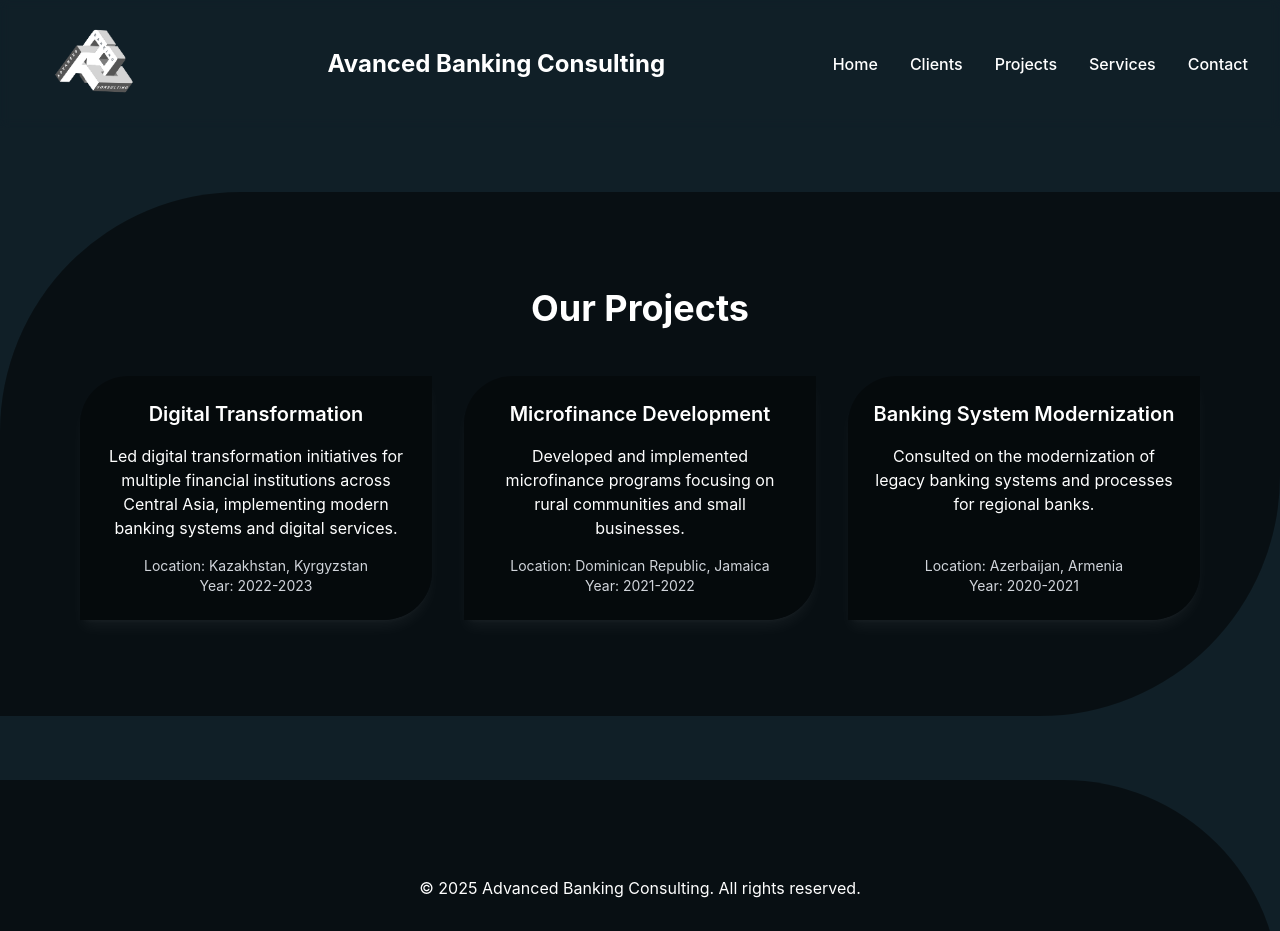
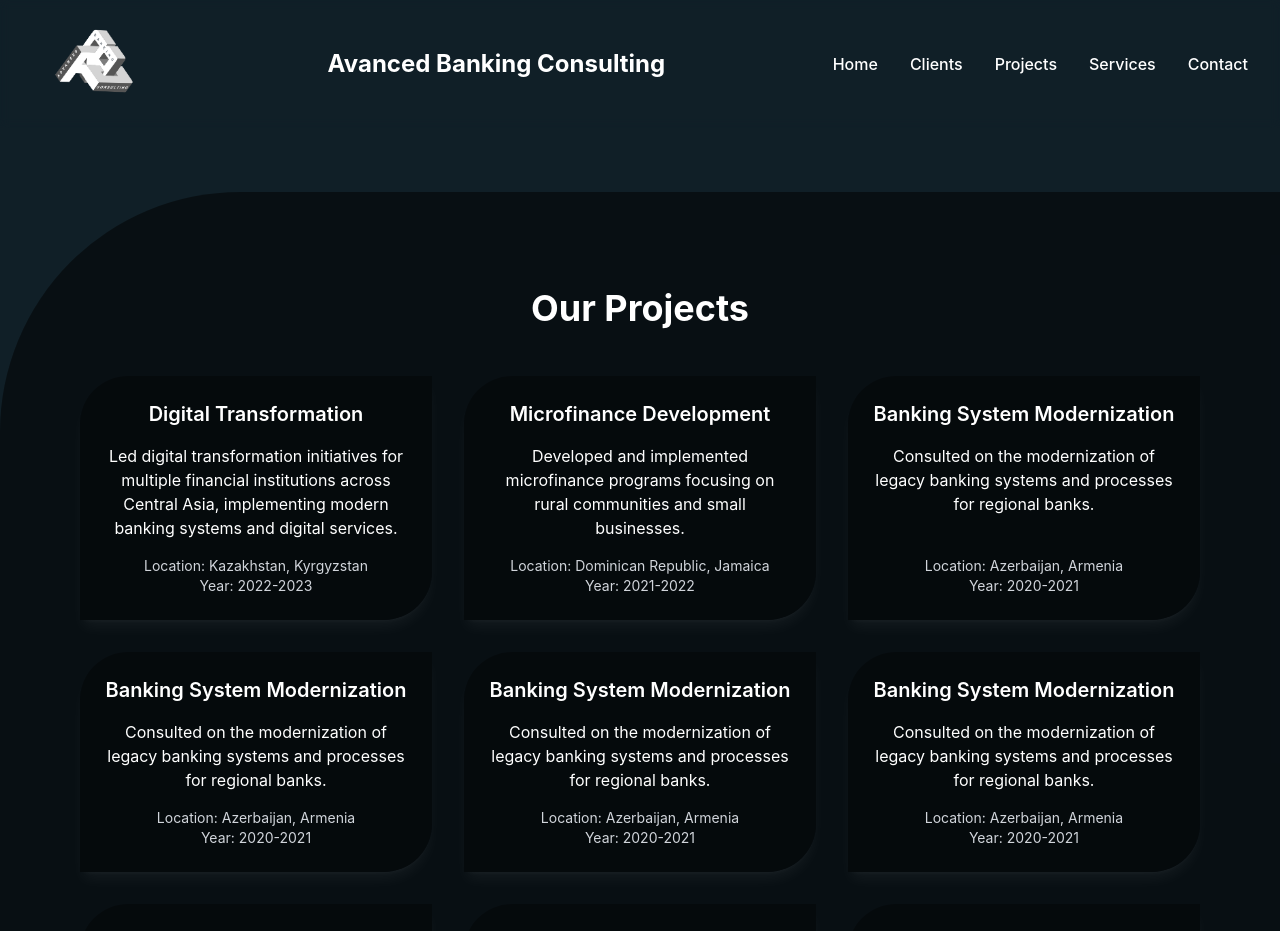
Before and after one commit to tarasshulhan/abc, a React (Vite) app: page /projects in a window 1280 px wide. Shown: the top 931 px of the page. Built offline with nearby package versions, Linux system fonts and the light colour scheme; some icons are missing.

Commit message:
added pages

```diff
--- a/src/App.jsx
+++ b/src/App.jsx
@@ -12,6 +12,7 @@
 import ClientsPage from "./pages/ClientsPage";
 import ProjectsPage from "./pages/ProjectsPage";
 import ServicesPage from "./pages/ServicesPage";
+import ContactPage from "./pages/ContactPage";
 
 function App() {
   return (
@@ -30,6 +31,7 @@
         <Route path="/clients" element={<ClientsPage />} />
         <Route path="/projects" element={<ProjectsPage />} />
         <Route path="/services" element={<ServicesPage />} />
+        <Route path="/contact" element={<ContactPage />} />
       </Routes>
     </Router>
   );
--- a/src/components/About.jsx
+++ b/src/components/About.jsx
@@ -1,7 +1,7 @@
 const About = () => {
   return (
     <div className="bg-black/50">
-    <section id="about" className="py-8">
+    <section id="about" className="pt-16">
           <div className="bg-black/50 p-16 py-24 pb-40 space-y-6 rounded-tr-[15rem] rounded-bl-[15rem]">
           <h2 className="text-3xl md:text-4xl font-bold text-white">
               About Us
@@ -11,22 +11,26 @@
             <p className="text-lg text-white mt-8 mb-8 ">
             Advanced Banking Consulting (ABC) is a boutique consulting firm that applies an innovative, forward-thinking approach to banking and microfinance consulting. Our clients include microfinance companies, credit unions, banks, international financial institutions, and central banks worldwide. We serve them directly or in collaboration with other consulting firms, always selecting the most effective approach to meet their unique needs.
             </p>
+            <a href="/projects">
             <button
-            className="w-full md:w-auto bg-[#11403e] hover:bg-gray-700 text-white font-semibold py-3 px-8 rounded-lg transition duration-300 disabled:opacity-50 disabled:cursor-not-allowed"
+            className="w-full md:w-auto bg-[#203e4f] hover:bg-gray-700 text-white font-semibold py-3 px-8 rounded-lg transition duration-300 disabled:opacity-50 disabled:cursor-not-allowed"
           >
             Projects
           </button>
+            </a>
             </div>
 
             <div className="mt-8 mb-8 bg-black/35 shadow-lg shadow-white/5 p-6 rounded-tr-[3rem] rounded-bl-[3rem] max-w-3xl flex flex-col justify-center items-center">
             <p className="text-lg text-white mt-8 mb-8 ">
             Advanced Banking Consulting (ABC) is a boutique consulting firm that applies an innovative, forward-thinking approach to banking and microfinance consulting. Our clients include microfinance companies, credit unions, banks, international financial institutions, and central banks worldwide. We serve them directly or in collaboration with other consulting firms, always selecting the most effective approach to meet their unique needs.
             </p>
+            <a href="/services">
             <button
-            className="w-full md:w-auto bg-[#11403e] hover:bg-gray-700 text-white font-semibold py-3 px-8 rounded-lg transition duration-300 disabled:opacity-50 disabled:cursor-not-allowed"
+            className="w-full md:w-auto bg-[#203e4f] hover:bg-gray-700 text-white font-semibold py-3 px-8 rounded-lg transition duration-300 disabled:opacity-50 disabled:cursor-not-allowed"
           >
             Services
           </button>
+            </a>
             </div>
           </div>
           </div>
--- a/src/components/Clients.jsx
+++ b/src/components/Clients.jsx
@@ -72,7 +72,7 @@
   ];
 
   return (
-    <section id="clients" className="pt-16 pb-8 bg-black/50">
+    <section id="clients" className="pt-16 bg-black/50">
       <div className="bg-black/50 p-16 py-24 w-[100vw] rounded-tl-[15rem] rounded-br-[15rem]">
         <h2 className="text-3xl md:text-4xl font-bold text-white mb-12 text-center">
           Our Trusted Clients
--- a/src/components/Contact.jsx
+++ b/src/components/Contact.jsx
@@ -59,14 +59,38 @@
     };
 
   return (
-    <section id="contact" className="py-8 bg-black/50 ">
-      <div className="mx-auto bg-black/50 p-16 py-24 pb-40 space-y-6 rounded-tl-[15rem] rounded-br-[15rem]">
+    <section id="contact" className="pt-16 bg-black/50 ">
+      <div className="mx-auto bg-black/50 p-16 py-24 space-y-6 rounded-tl-[15rem] rounded-br-[15rem]">
         <h2 className="text-3xl md:text-4xl font-bold text-white mb-8">
           Contact Us
         </h2>
 
+        <div className="flex flex-col md:flex-row gap-8 mb-8 max-w-6xl mx-auto">
+          <div className="flex items-center justify-evenly gap-3 bg-black/35 shadow-lg shadow-white/5 p-6 rounded-tl-[2rem] rounded-br-[2rem] flex-1">
+            <svg xmlns="http://www.w3.org/2000/svg" fill="none" viewBox="0 0 24 24" strokeWidth={1.5} stroke="currentColor" className="w-6 h-6 text-white">
+              <path strokeLinecap="round" strokeLinejoin="round" d="M21.75 6.75v10.5a2.25 2.25 0 01-2.25 2.25h-15a2.25 2.25 0 01-2.25-2.25V6.75m19.5 0A2.25 2.25 0 0019.5 4.5h-15a2.25 2.25 0 00-2.25 2.25m19.5 0v.243a2.25 2.25 0 01-1.07 1.916l-7.5 4.615a2.25 2.25 0 01-2.36 0L3.32 8.91a2.25 2.25 0 01-1.07-1.916V6.75" />
+            </svg>
+            <div>
+              <a href="mailto:info@businessfacilitators.net" className="text-gray-300 hover:text-white transition-colors">
+                info@abc.com
+              </a>
+            </div>
+          </div>
+
+          <div className="flex items-center justify-evenly gap-3 bg-black/35 shadow-lg shadow-white/5 p-6 rounded-tl-[2rem] rounded-br-[2rem] flex-1">
+            <svg xmlns="http://www.w3.org/2000/svg" fill="none" viewBox="0 0 24 24" strokeWidth={1.5} stroke="currentColor" className="w-6 h-6 text-white">
+              <path strokeLinecap="round" strokeLinejoin="round" d="M2.25 6.75c0 8.284 6.716 15 15 15h2.25a2.25 2.25 0 002.25-2.25v-1.372c0-.516-.351-.966-.852-1.091l-4.423-1.106c-.44-.11-.902.055-1.173.417l-.97 1.293c-.282.376-.769.542-1.21.38a12.035 12.035 0 01-7.143-7.143c-.162-.441.004-.928.38-1.21l1.293-.97c.363-.271.527-.734.417-1.173L6.963 3.102a1.125 1.125 0 00-1.091-.852H4.5A2.25 2.25 0 002.25 4.5v2.25z" />
+            </svg>
+            <div>
+              <a href="tel:+18764124444" className="text-gray-300 hover:text-white transition-colors">
+                +1 (876) 412-4444
+              </a>
+            </div>
+          </div>
+        </div>
+
         <form action={import.meta.env.VITE_FORM_SUBMIT_URL} method="POST" onSubmit={handleSubmit}>
-          <div className="space-y-6 bg-white/10 p-6 mb-16 rounded-tl-[3rem] rounded-br-[3rem] max-w-6xl mx-auto">
+          <div className="space-y-6 bg-black/35 shadow-lg shadow-white/5 p-6 mb-16 rounded-tl-[3rem] rounded-br-[3rem] max-w-6xl mx-auto">
           <div className="grid grid-cols-1 md:grid-cols-2 gap-6">
             <div>
               <label htmlFor="firstName" className="block text-sm font-medium text-white mb-1">
@@ -147,7 +171,6 @@
               <p className="mt-1 text-sm text-red-500">{errors.message}</p>
             )}
           </div>
-          </div>
           <button
             type="submit"
             className="w-full md:w-auto bg-[#203e4f] hover:bg-gray-700 text-white font-semibold py-3 px-8 rounded-lg transition duration-300 disabled:opacity-50 disabled:cursor-not-allowed"
@@ -155,6 +178,7 @@
           >
             {isSending ? "✓" : "Send Message"}
           </button>
+          </div>
         </form>
       </div>
     </section>
--- a/src/components/Footer.jsx
+++ b/src/components/Footer.jsx
@@ -1,6 +1,6 @@
 const Footer = () => {
   return (
-    <footer className="bg-black/50 text-white pt-8">
+    <footer className="bg-black/50 text-white pt-16">
         <div className="mx-auto bg-black/50 p-16 py-24 space-y-6 rounded-tr-[15rem]">
           <p>&copy; {new Date().getFullYear()} Advanced Banking Consulting. All rights reserved.</p>
         </div>
--- a/src/components/Header.jsx
+++ b/src/components/Header.jsx
@@ -17,8 +17,9 @@
       className={`fixed w-full z-50 transition-all duration-300 bg-black/50 backdrop-blur-sm`}
     >
       <div className=" flex justify-between items-center max-w-7xl mx-auto px-4 sm:px-6 lg:px-8">
-
-            <img src="/logo.png" alt="ABC Logo" className="h-32 w-auto" />
+            <a href="/">
+              <img src="/logo.png" alt="ABC Logo" className="h-32 w-auto" />
+            </a>
             <h1 className="py-2 text-white text-lg font-bold text-wrap lg:text-2xl">
               Avanced <br className="md:hidden" />Banking <br className="md:hidden" />Consulting
             </h1>
@@ -51,7 +52,7 @@
               Services
             </a>
             <a
-              href="#contact"
+              href="/contact"
               className="text-white hover:text-gray-300 transition-colors"
             >
               Contact
@@ -110,7 +111,7 @@
                 Services
               </a>
               <a
-                href="#contact"
+                href="/contact"
                 className="text-white hover:text-gray-300 transition-colors"
               >
                 Contact
--- a/src/components/Projects.jsx
+++ b/src/components/Projects.jsx
@@ -16,6 +16,48 @@
     },
     {
       id: 3,
+      title: "Banking System Modernization",
+      description: "Consulted on the modernization of legacy banking systems and processes for regional banks.",
+      location: "Azerbaijan, Armenia",
+      year: "2020-2021"
+    },
+    {
+      id: 4,
+      title: "Banking System Modernization",
+      description: "Consulted on the modernization of legacy banking systems and processes for regional banks.",
+      location: "Azerbaijan, Armenia",
+      year: "2020-2021"
+    },
+    {
+      id: 5,
+      title: "Banking System Modernization",
+      description: "Consulted on the modernization of legacy banking systems and processes for regional banks.",
+      location: "Azerbaijan, Armenia",
+      year: "2020-2021"
+    },
+    {
+      id: 6,
+      title: "Banking System Modernization",
+      description: "Consulted on the modernization of legacy banking systems and processes for regional banks.",
+      location: "Azerbaijan, Armenia",
+      year: "2020-2021"
+    },
+    {
+      id: 7,
+      title: "Banking System Modernization",
+      description: "Consulted on the modernization of legacy banking systems and processes for regional banks.",
+      location: "Azerbaijan, Armenia",
+      year: "2020-2021"
+    },
+    {
+      id: 8,
+      title: "Banking System Modernization",
+      description: "Consulted on the modernization of legacy banking systems and processes for regional banks.",
+      location: "Azerbaijan, Armenia",
+      year: "2020-2021"
+    },
+    {
+      id: 9,
       title: "Banking System Modernization",
       description: "Consulted on the modernization of legacy banking systems and processes for regional banks.",
       location: "Azerbaijan, Armenia",
--- a/src/components/Services.jsx
+++ b/src/components/Services.jsx
@@ -24,7 +24,37 @@
       description: "Development and implementation of comprehensive risk management frameworks and strategies.",
       icon: "⚖️"
     },
-    // Add more services as needed
+    {
+      id: 5,
+      title: "Digital Transformation",
+      description: "Development and implementation of comprehensive risk management frameworks and strategies.",
+      icon: "🌐"
+    },
+    {
+      id: 6,
+      title: "Digital Transformation",
+      description: "Development and implementation of comprehensive risk management frameworks and strategies.",
+      icon: "🌐"
+    },
+    {
+      id: 7,
+      title: "Digital Transformation",
+      description: "Development and implementation of comprehensive risk management frameworks and strategies.",
+      icon: "🌐"
+    },
+    {
+      id: 8,
+      title: "Digital Transformation",
+      description: "Development and implementation of comprehensive risk management frameworks and strategies.",
+      icon: "🌐"
+    },
+    {
+      id: 9,
+      title: "Digital Transformation",
+      description: "Development and implementation of comprehensive risk management frameworks and strategies.",
+      icon: "🌐"
+    },
+
   ];
 
   return (
--- /dev/null
+++ b/src/pages/ContactPage.jsx
@@ -0,0 +1,17 @@
+import Header from '../components/Header';
+import Contact from '../components/Contact';
+import Footer from '../components/Footer';
+
+const ContactPage = () => {
+  return (
+    <div className="h-[100vh] w-[100vw]">
+      <Header />
+      <div className="pt-32"> {/* Add padding to account for fixed header */}
+        <Contact />
+      </div>
+      <Footer />
+    </div>
+  );
+};
+
+export default ContactPage;
```
